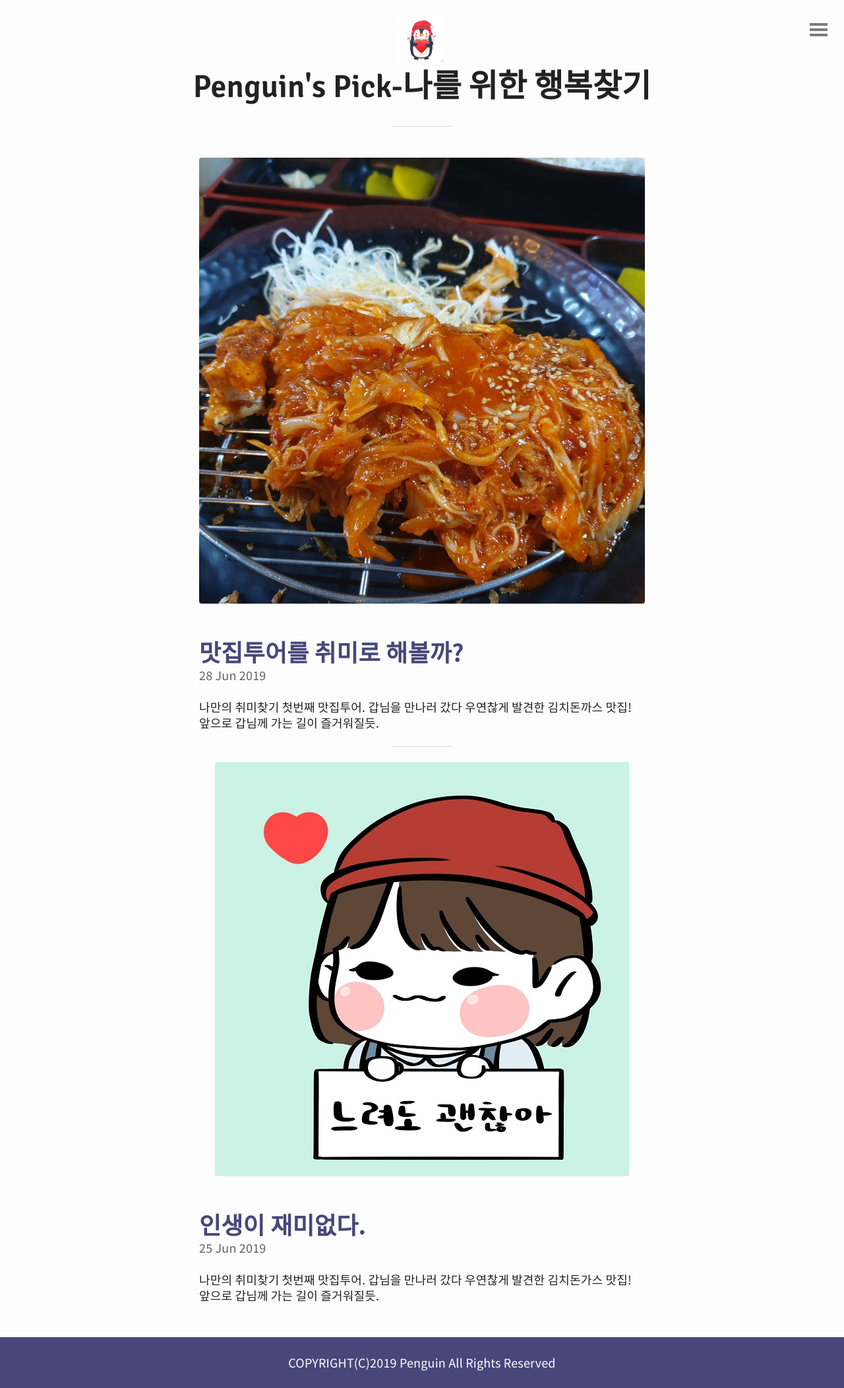
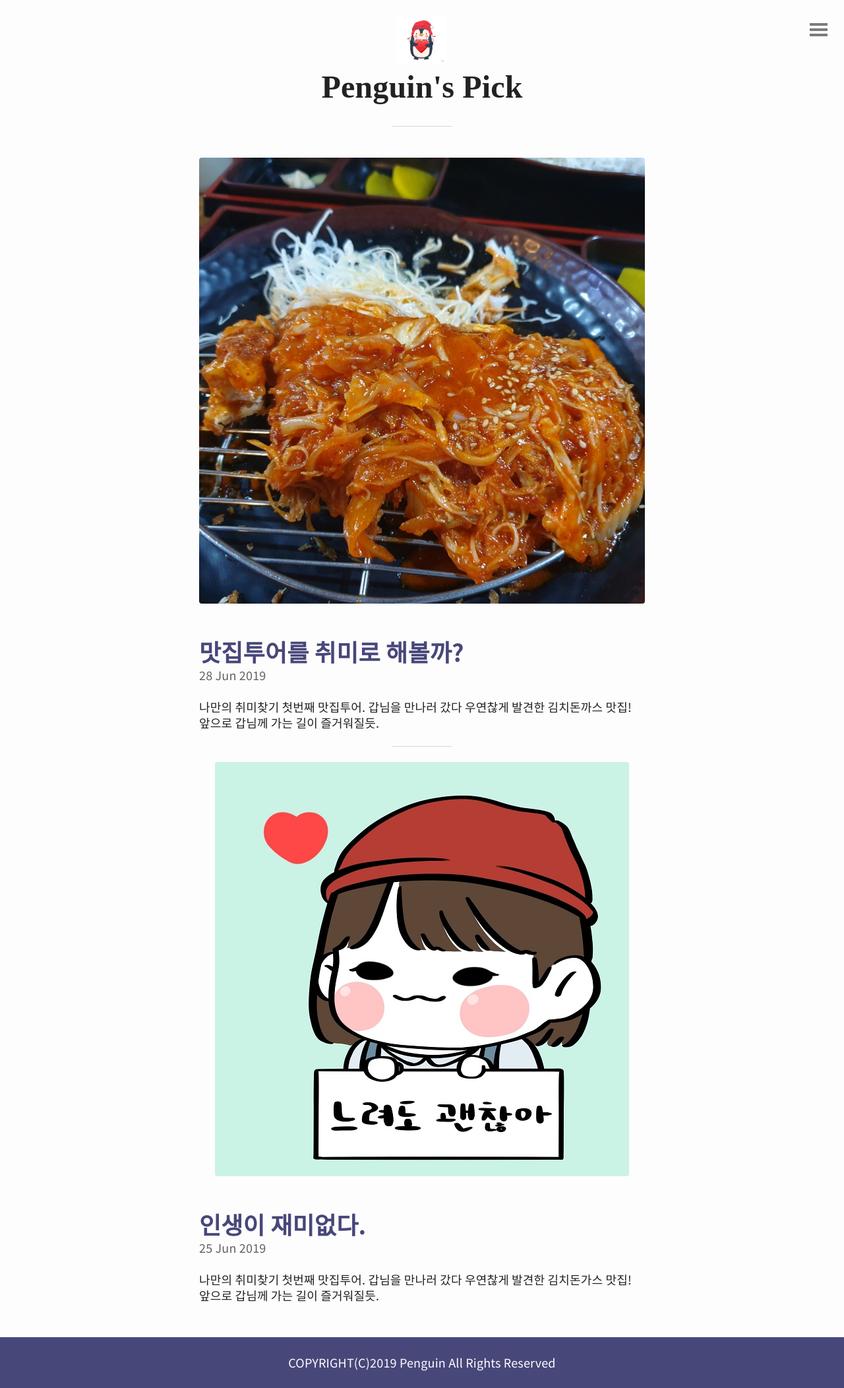
Before and after one commit to ayhase/PenguinPick, a Jekyll site: the page built from index.html, in a window 1280 px wide. Shown: the whole page at 66% size. Built offline with Jekyll 4.4.1, drawn with Linux system fonts in a browser that asks for light colours; some web fonts are replaced; the list of posts is cut into pages by our own code.

Commit message:
190703_타이틀변경등

```diff
--- a/_config.yml
+++ b/_config.yml
@@ -1,7 +1,7 @@
 # Site settings
 title: Penguin's Pick
-tagline : 나만의 취미찾기
-description: "성격급한 직장인의 no stress로 사는법"
+tagline : 펭귄의 취미찾기
+description: "인생의 재미를 찾아 펭귄의 취미찾기가 시작됐다. 성격급한 직장인의 no stress로 사는 노하우도 함께 공개합니다."
 url: "https://slowpeng.com"
 author:
   name: "SJ"
--- a/_includes/header.html
+++ b/_includes/header.html
@@ -1,6 +1,6 @@
 <header id="header">
 	<a href="{{ site.baseurl }}">
 		<img src="{{ "/img/peng.png" | prepend: site.baseurl | replace: '//', '/' }}" alt="Emerald Logo">
-	  <h1>Penguin's Pick-나를 위한 행복찾기</h1>
+	  <h1>Penguin's Pick</h1>
 	</a>
 </header>
--- a/_includes/menu.html
+++ b/_includes/menu.html
@@ -1,6 +1,6 @@
 <nav {% if site.reverse == true %}id="nav-left"{% else %}id="nav"{% endif %}>
 	<div id="nav-list">
-		<a href="{{ site.baseurl }}">Home</a>
+		<a href="https://slowpeng.com/">Home</a>
 
 		<!-- Nav pages -->
 	  {% for page in site.pages %}
--- a/_sass/layout.scss
+++ b/_sass/layout.scss
@@ -137,7 +137,7 @@ html, body {
   	display: block;
   }
   h1 {
-  	font-family: 'Signika', sans-serif; //Emerald logo font
+  	font-family: 'Sniglet', cursive; //Emerald logo font
     font-weight: 600;
   }
   &:after {
--- a/_sass/typography.scss
+++ b/_sass/typography.scss
@@ -1,5 +1,8 @@
 
 @import url('https://fonts.googleapis.com/css?family=Noto+Sans+KR:400,700&display=swap');
+/*- 내가 추가한 영어폰트 Sniglet -*/
+@import url('https://fonts.googleapis.com/css?family=Sniglet&display=swap');
+
 
 
 /*- Typography -*/
```
